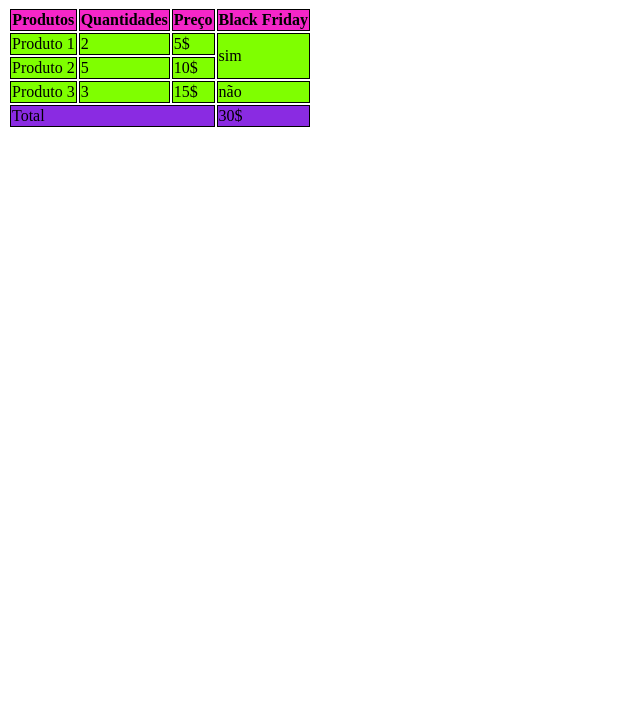
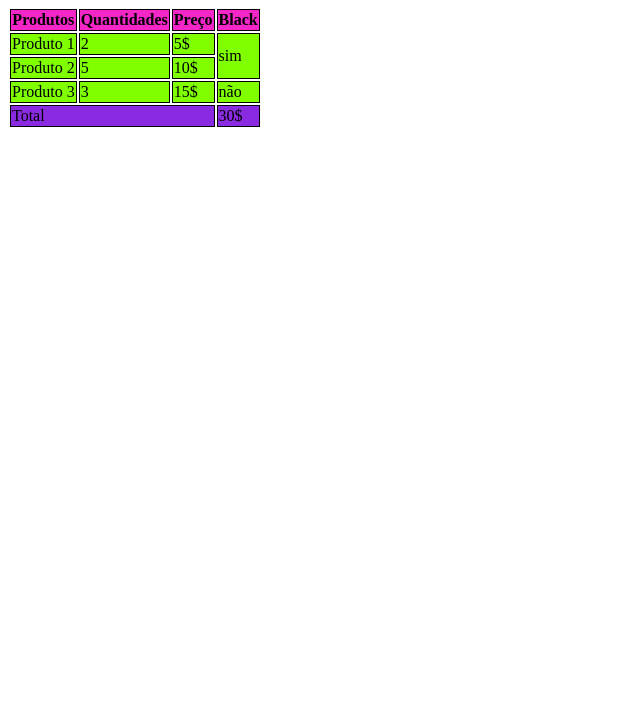
Before and after one commit to Gabrieel-Rocha/Aula-Tabela, a plain HTML site: page index.html in a window 1280 px wide. Shown: the part 73-800 px from the top of the page, without its empty margins (0-640 px from the left). Drawn offline with Linux system fonts and the light colour scheme.

Commit message:
removi o friday do black friday

```diff
--- a/index.html
+++ b/index.html
@@ -29,7 +29,7 @@
                 <th> Produtos </th>
                 <th>Quantidades</th>
                 <th>Preço</th>
-                <th>Black Friday</th>
+                <th>Black</th>
              </tr>
 
 
```
